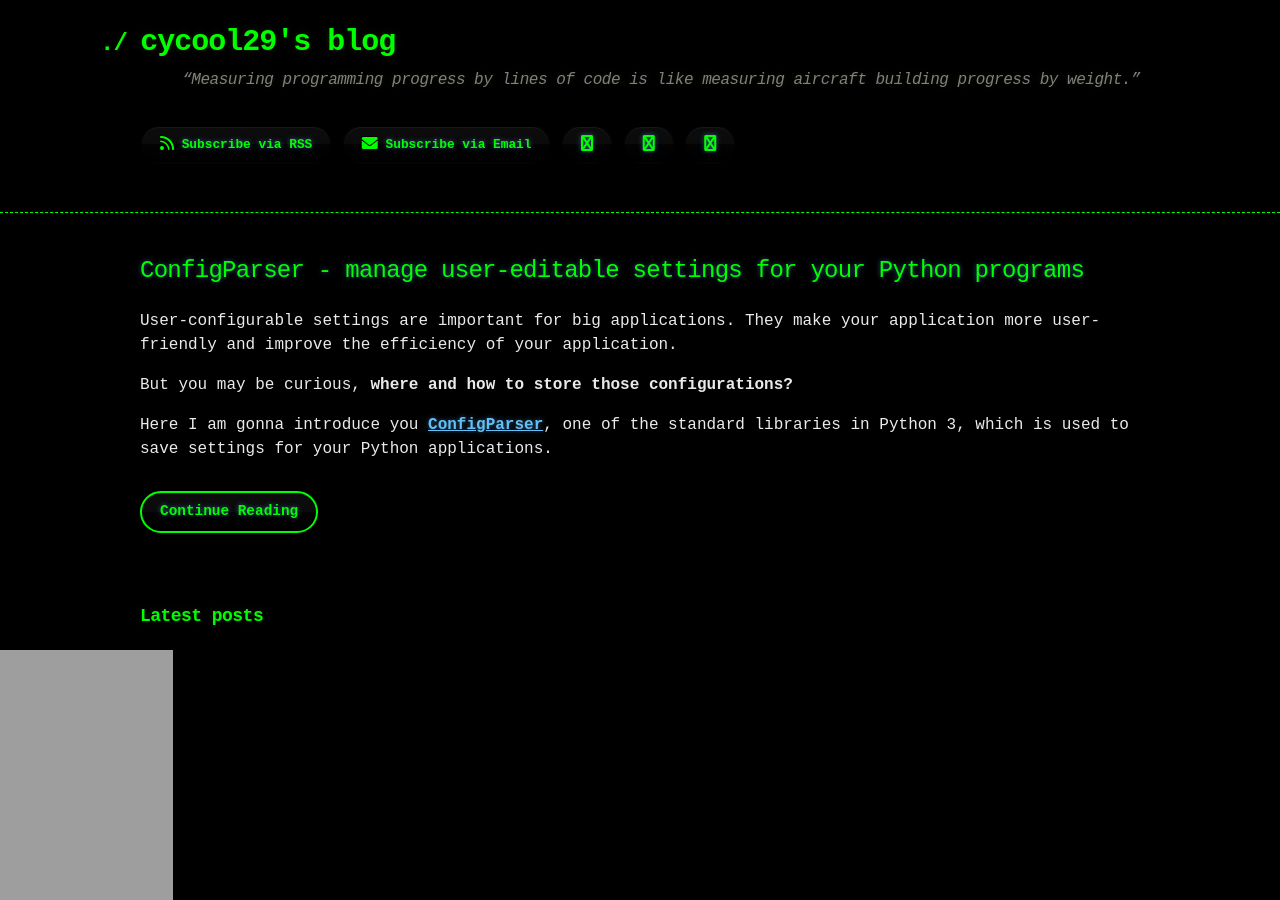
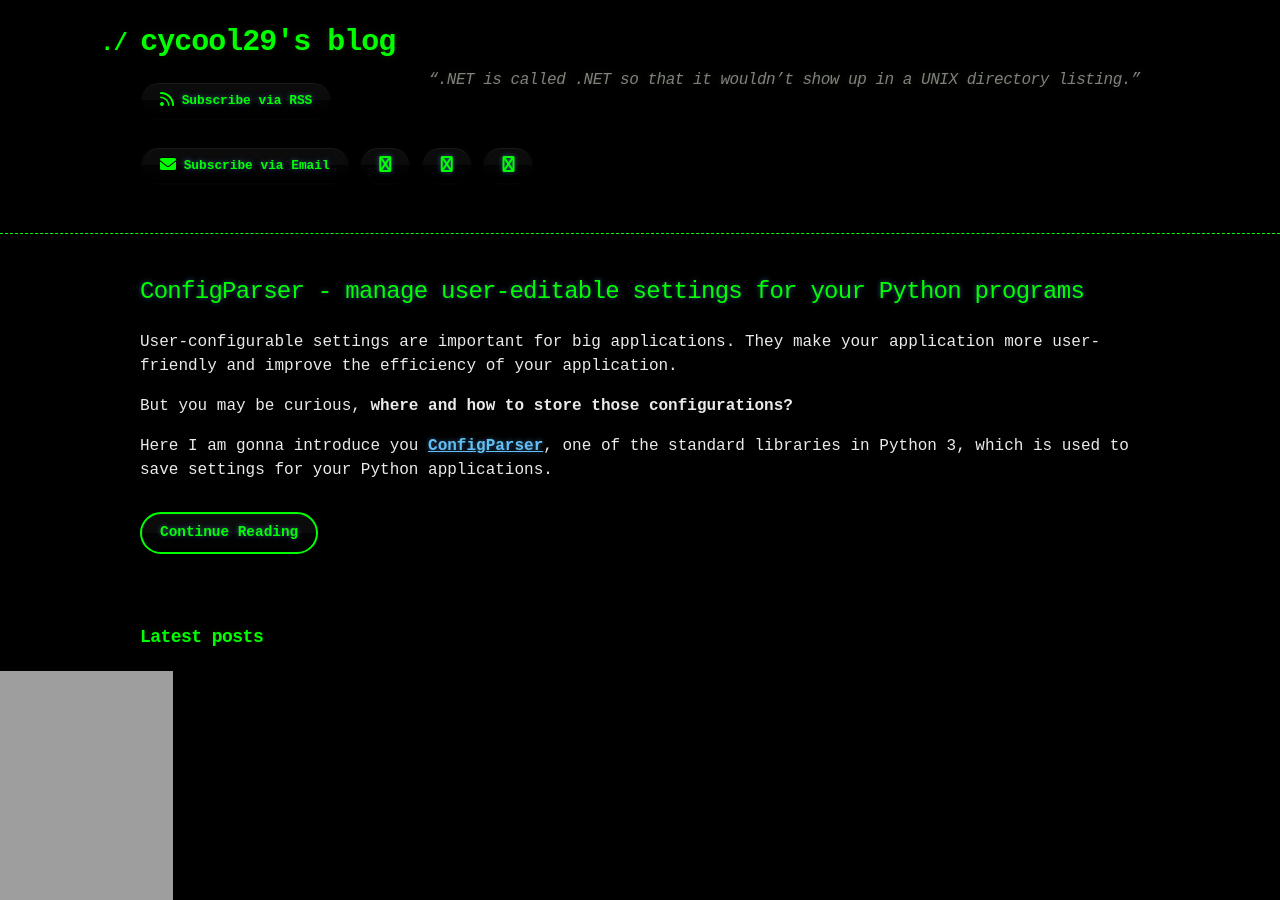
Before and after one commit to cycool29/cycool29.github.io, a Jekyll site: the page built from index.md, in a window 1280 px wide and 900 px high. Built offline with Jekyll 4.4.1, drawn with Linux system fonts in a browser that asks for light colours; a style sheet for code colours, icons or effects is not loaded.

Commit message:
Update quotes

```diff
--- a/_config.yml
+++ b/_config.yml
@@ -1,5 +1,5 @@
 title: cycool29's blog
-description: "“Measuring programming progress by lines of code is like measuring aircraft building progress by weight.” "
+description: "“.NET is called .NET so that it wouldn’t show up in a UNIX directory listing.” "
 bio: A high school student. Intermediate in Python, Git, Bash. Learning JavaScript. He/Him. "
 author: cycool29
 url: https://cycool29.github.io
```
